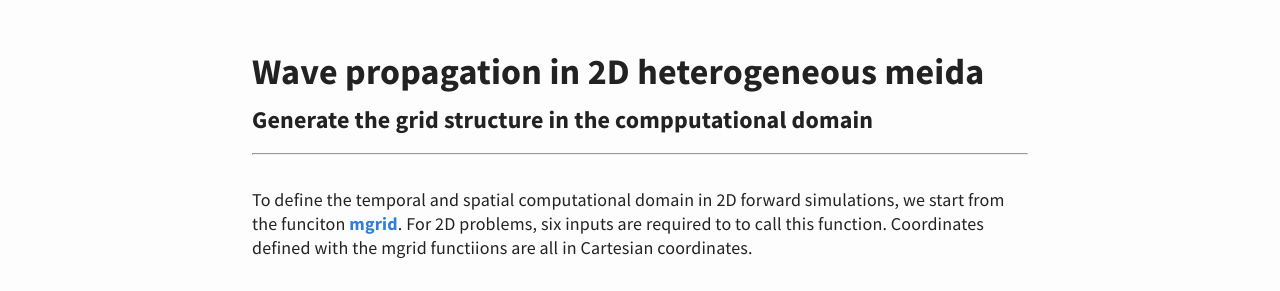
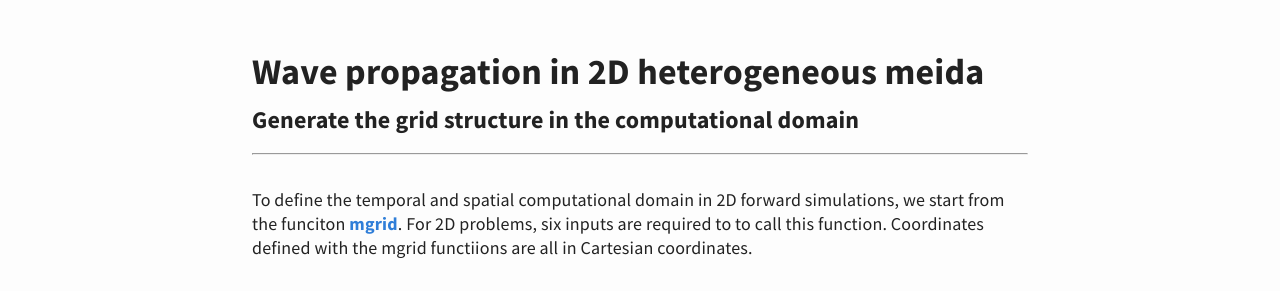
Before and after one commit to m-SOUND/mSOUND, a Jekyll site: the page built from _posts/2019-02-18-Wave_propagation_in_2D_heterogeneous_media.html, in a window 1280 px wide. Shown: the part 215-506 px from the top of the page. Built offline with Jekyll 4.4.1, drawn with Linux system fonts in a browser that asks for light colours.

Commit message:
Update 2019-02-18-Wave_propagation_in_2D_heterogeneous_media.html

```diff
--- a/_posts/2019-02-18-Wave_propagation_in_2D_heterogeneous_media.html
+++ b/_posts/2019-02-18-Wave_propagation_in_2D_heterogeneous_media.html
@@ -2,7 +2,7 @@
 title: Wave propagation in 2D heterogeneous meida
 ---
 <!---define the structure grid--->
-<h6>Generate the grid structure in the compputational domain</h6>
+<h6>Generate the grid structure in the computational domain</h6>
 <hr>
 <p>
  <br>To define the temporal and spatial computational domain in 2D forward simulations,
```
